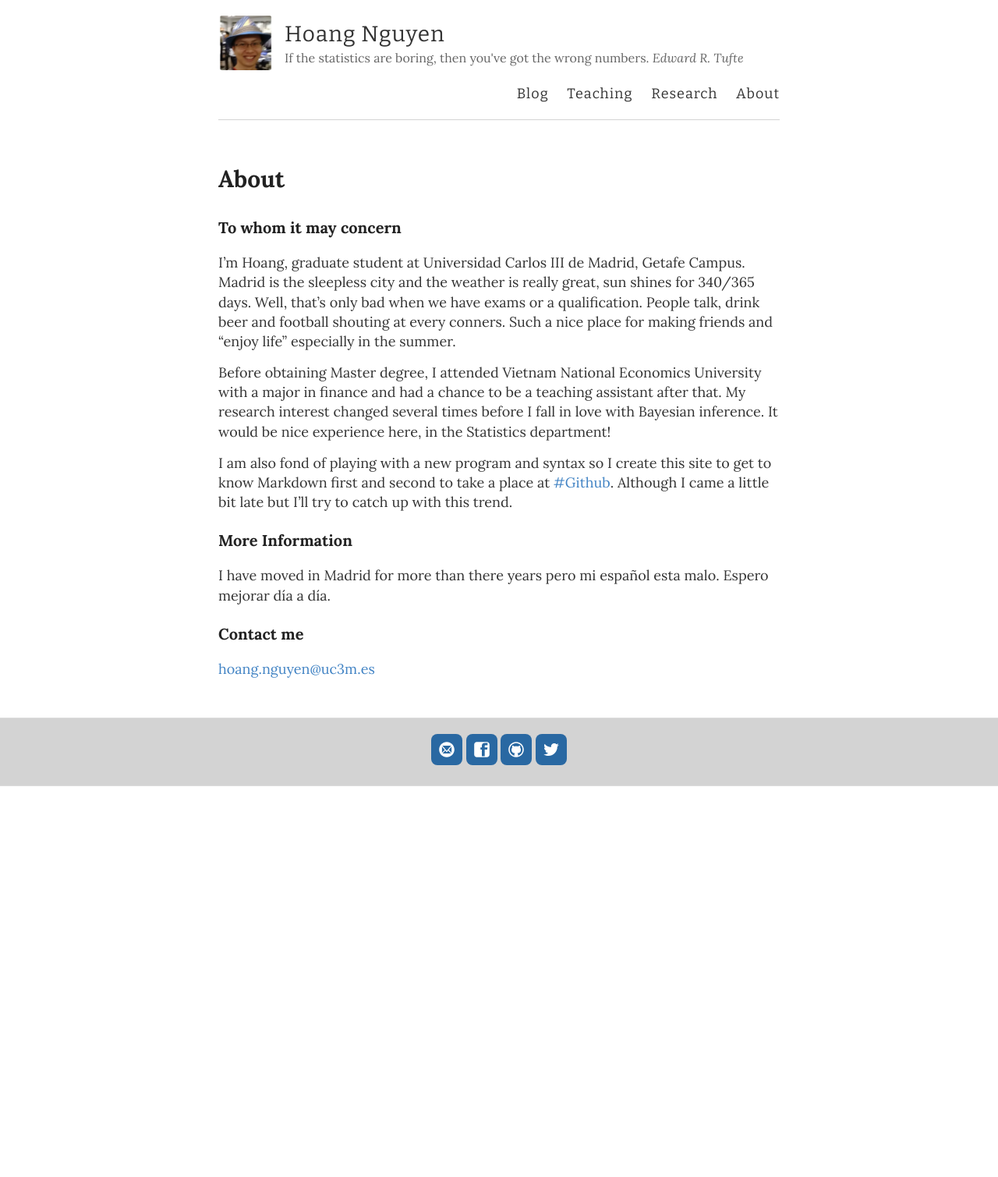
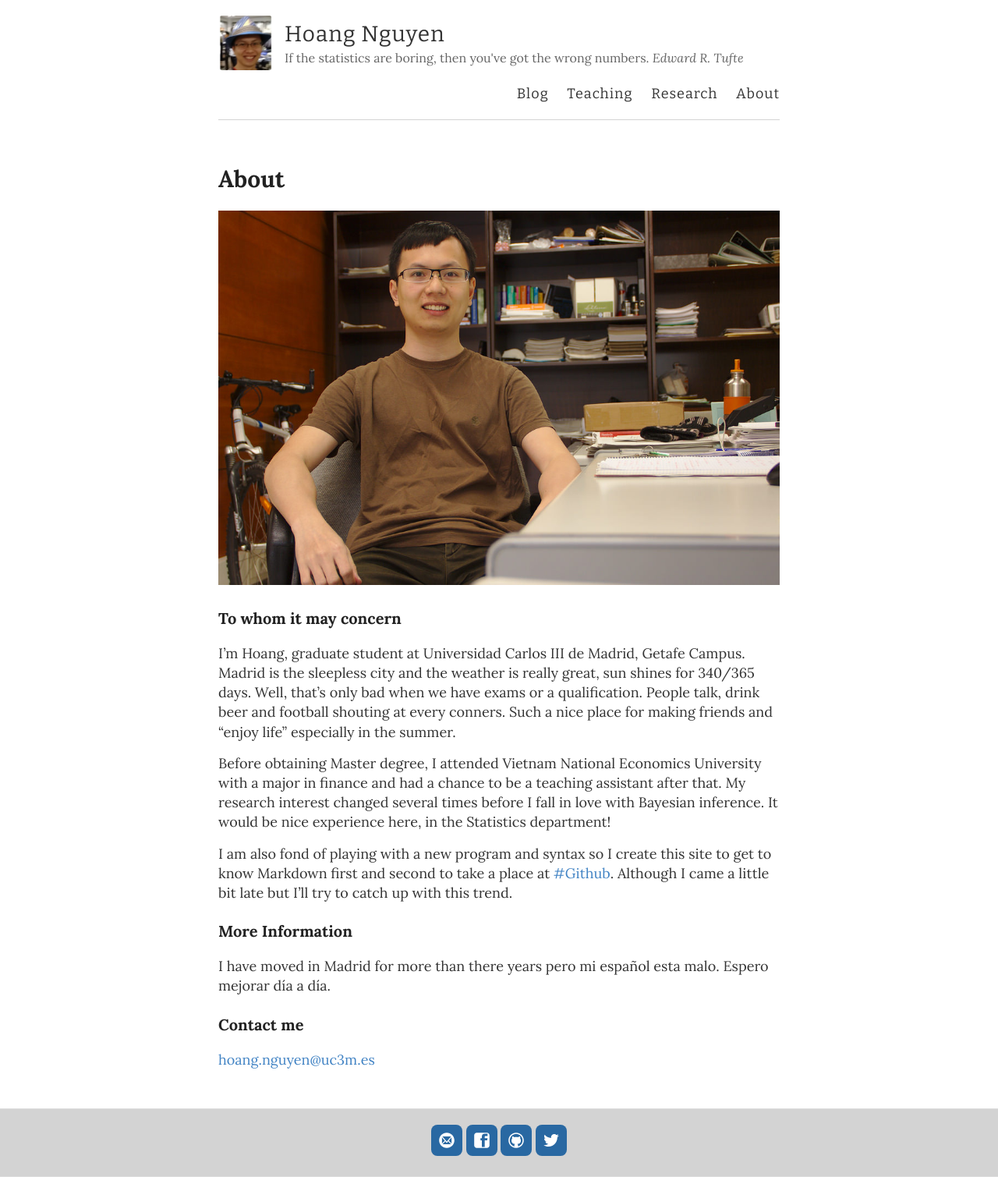
Before and after one commit to hoanguc3m/hoanguc3m.github.io, a Jekyll site: the page built from about.md, in a window 1280 px wide. Shown: the whole page at 78% size. Built offline with Jekyll 4.4.1, drawn with Linux system fonts in a browser that asks for light colours; nearby versions of some CDN libraries; before the commit the page ends 1008 px from its top, so only the background shows below that.

Commit message:
add photo

```diff
--- a/about.md
+++ b/about.md
@@ -3,6 +3,7 @@ layout: page
 title: About
 permalink: /about/
 ---
+![hoang@uc3m](https://raw.githubusercontent.com/hoanguc3m/hoanguc3m.github.io/master/images/photo1.jpg)
 
 ### To whom it may concern
 
```
Also changed, not shown: images/photo1.jpg (added), 9 other files.
